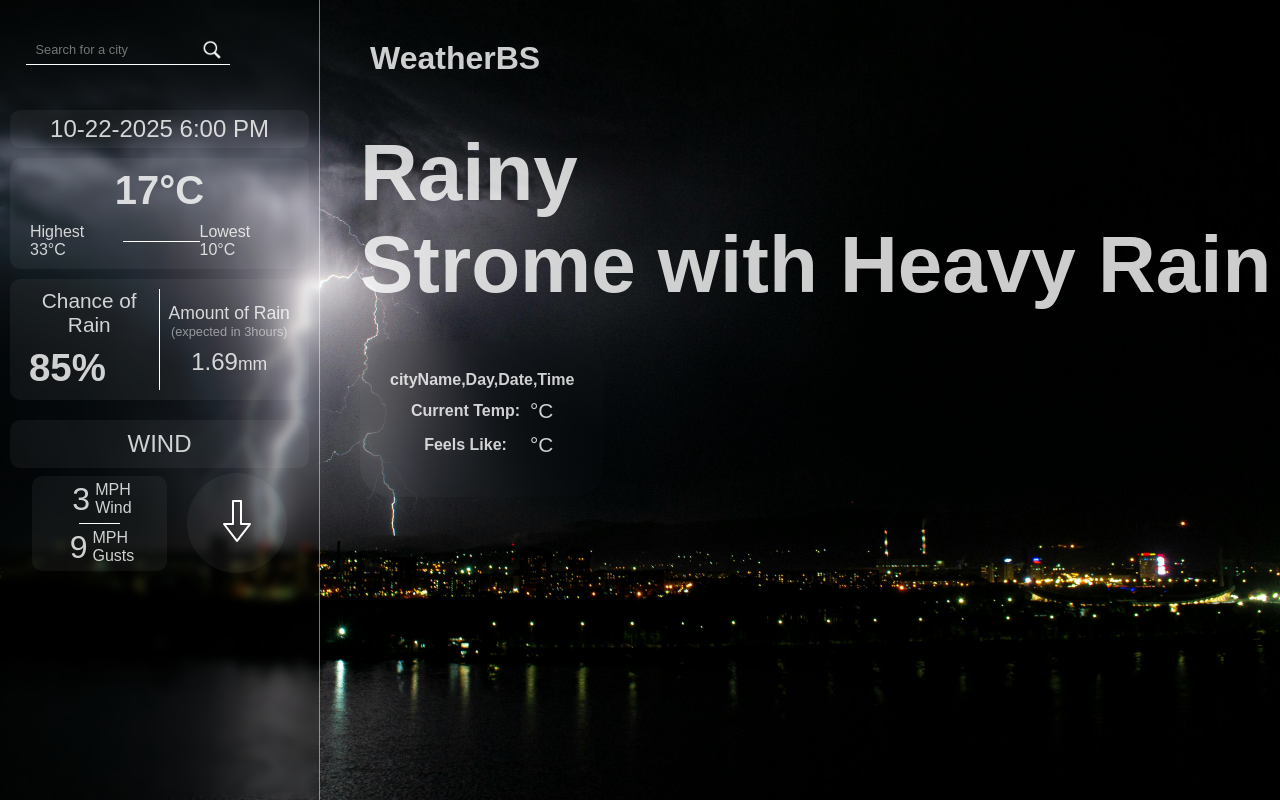
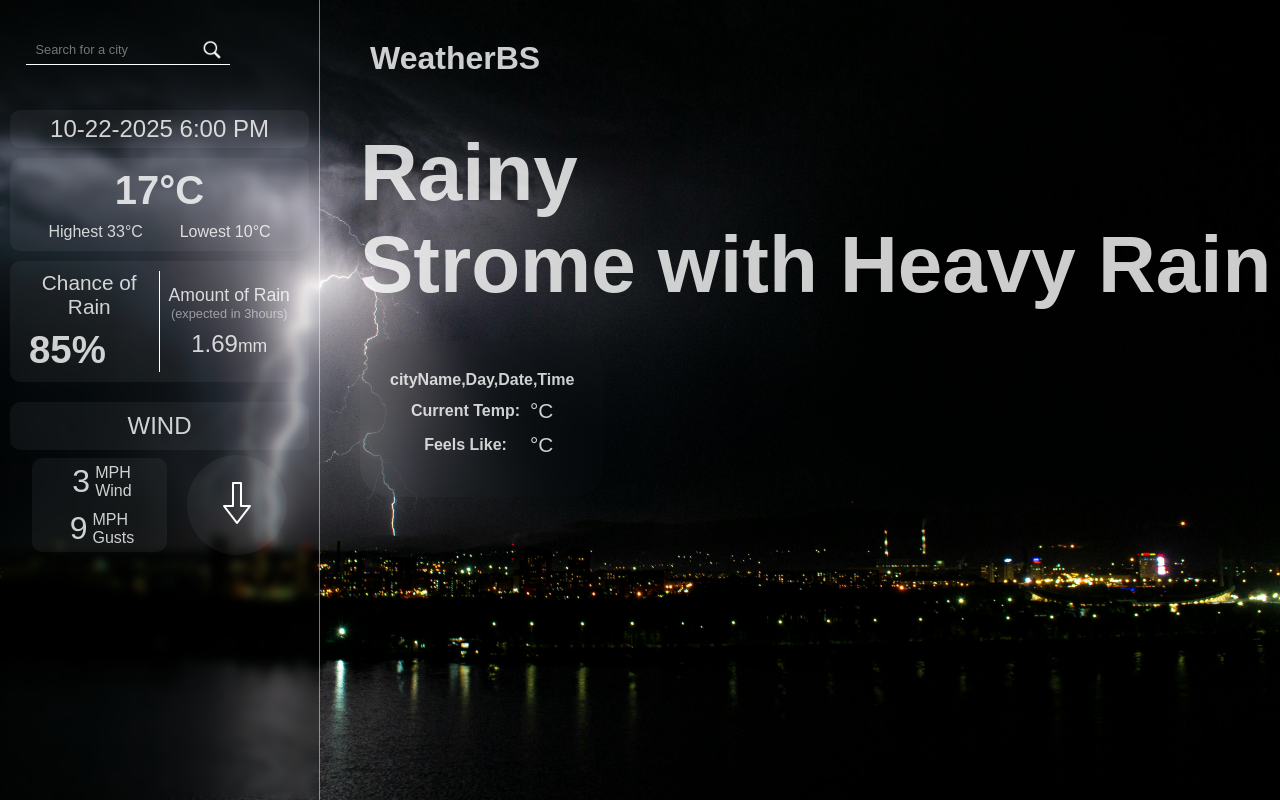
Before and after one commit to Surya123-surya/WeatherBS, a plain HTML site: page frontend/index.html in a window 1280 px wide. Shown: the top 800 px of the page. Drawn offline with Linux system fonts and the light colour scheme.

Commit message:
Highest & Lowest Temp
removed the line between the Highest Temp and the Lowest Temp

```diff
--- a/frontend/assets/css/index.css
+++ b/frontend/assets/css/index.css
@@ -110,10 +110,6 @@ h6{
 .highLowTemp h6{
     font-size: 1rem;
     font-weight: 300;
-}
-.hr{
-    border-bottom: 1px solid #fff;
-    width: 30%;
 }
 
 /*Rain styling*/
--- a/frontend/index.html
+++ b/frontend/index.html
@@ -21,7 +21,7 @@
                 <div class="curTemp"><h6><span id="cityTemp">17</span>&deg;C </h6></div>
                 <div class="highLowTemp">
                     <div class="highTemp"><h6>Highest <span id="cityHighTemp">33</span>&deg;C</h6></div>
-                    <div class="hr"></div>
+                    <!-- <div class="hr"></div> -->
                     <div class="lowTemp"><h6>Lowest <span id="cityLowTemp">10</span>&deg;C</h6></div>
                 </div>
             </div>
```
